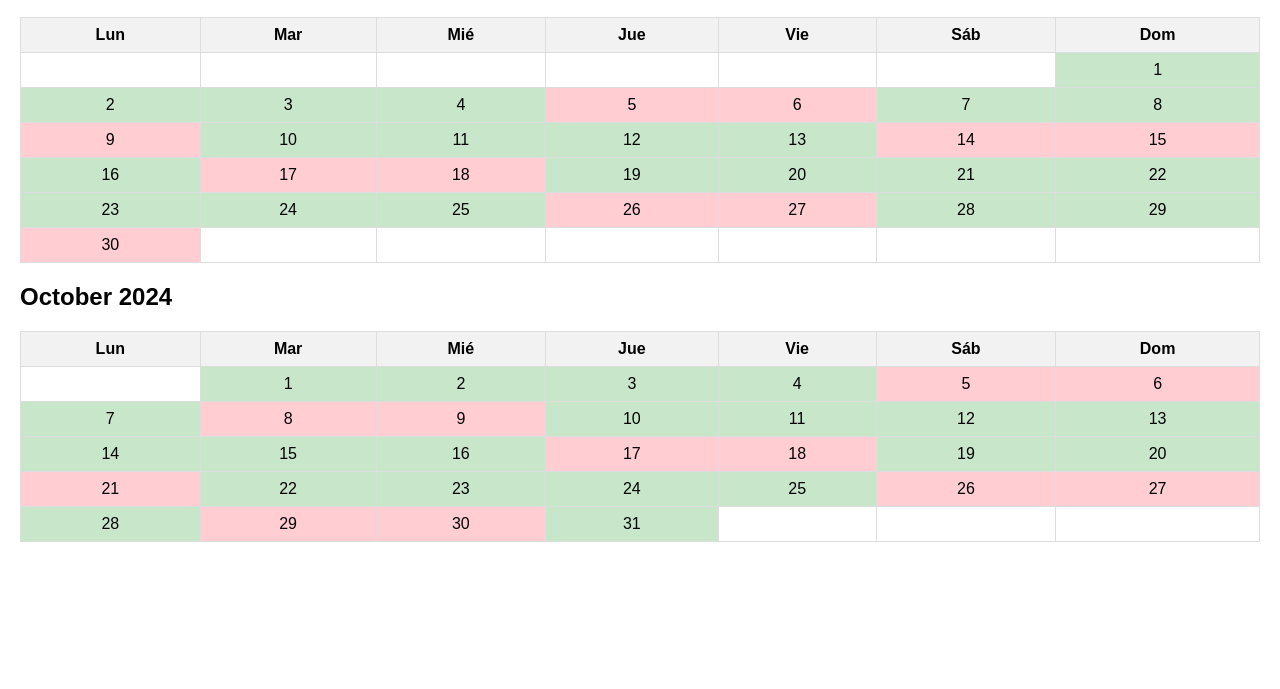
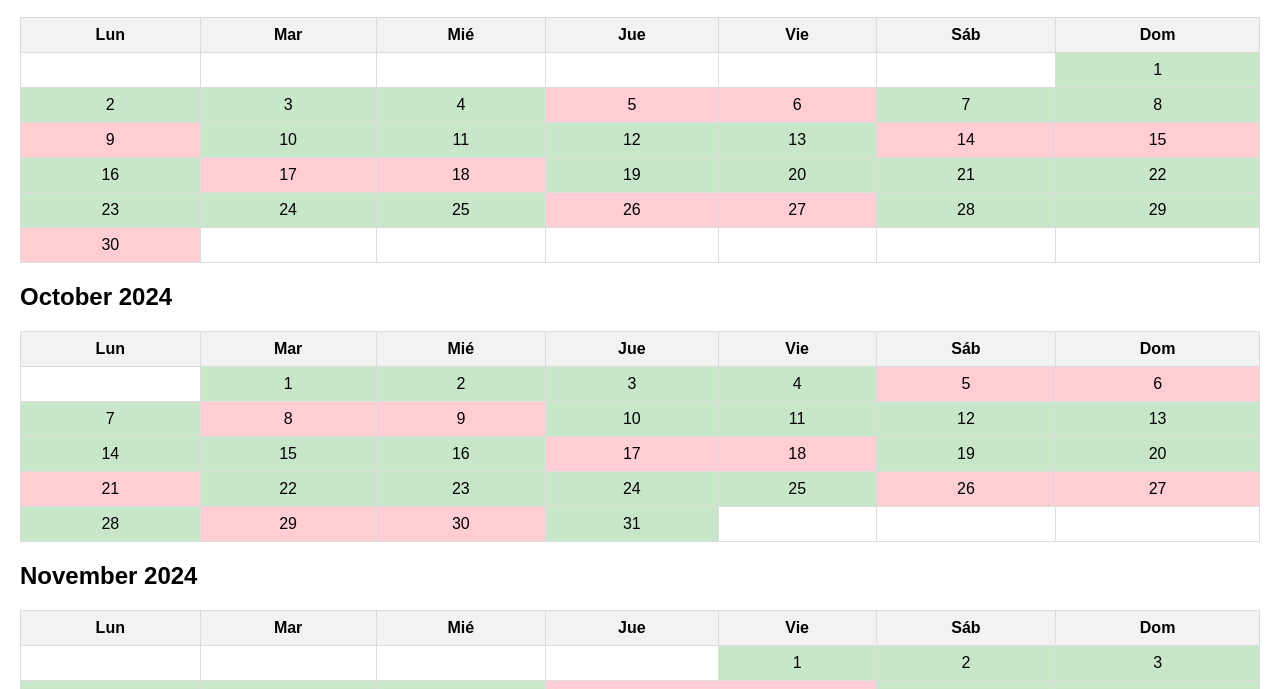
Before and after one commit to jbello94/aldi-calendar, a plain HTML site: page index.html in a window 1280 px wide. Shown: the part 111-800 px from the top of the page. Drawn offline with Linux system fonts and the light colour scheme.

Commit message:
Actualizar index.html

```diff
--- a/index.html
+++ b/index.html
@@ -97,20 +97,16 @@
                 const today = new Date();
                 const currentMonth = today.getMonth();
                 const currentYear = today.getFullYear();
-
                 const calendarsDiv = document.getElementById('calendars');
 
-                // Mes actual
-                calendarsDiv.innerHTML += `<h2>${today.toLocaleString('default', { month: 'long' })} ${currentYear}</h2>`;
-                calendarsDiv.innerHTML += createCalendar(currentYear, currentMonth);
+                for (let i = 0; i < 5; i++) {
+                    const month = (currentMonth + i) % 12;
+                    const year = currentYear + Math.floor((currentMonth + i) / 12);
+                    const monthName = new Date(year, month).toLocaleString('default', { month: 'long' });
 
-                // Mes siguiente
-                const nextMonthDate = new Date(currentYear, currentMonth + 1);
-                const nextMonth = nextMonthDate.getMonth();
-                const nextYear = nextMonthDate.getFullYear();
-
-                calendarsDiv.innerHTML += `<h2>${nextMonthDate.toLocaleString('default', { month: 'long' })} ${nextYear}</h2>`;
-                calendarsDiv.innerHTML += createCalendar(nextYear, nextMonth);
+                    calendarsDiv.innerHTML += `<h2>${monthName} ${year}</h2>`;
+                    calendarsDiv.innerHTML += createCalendar(year, month);
+                }
             }
 
             showCalendars();
```
